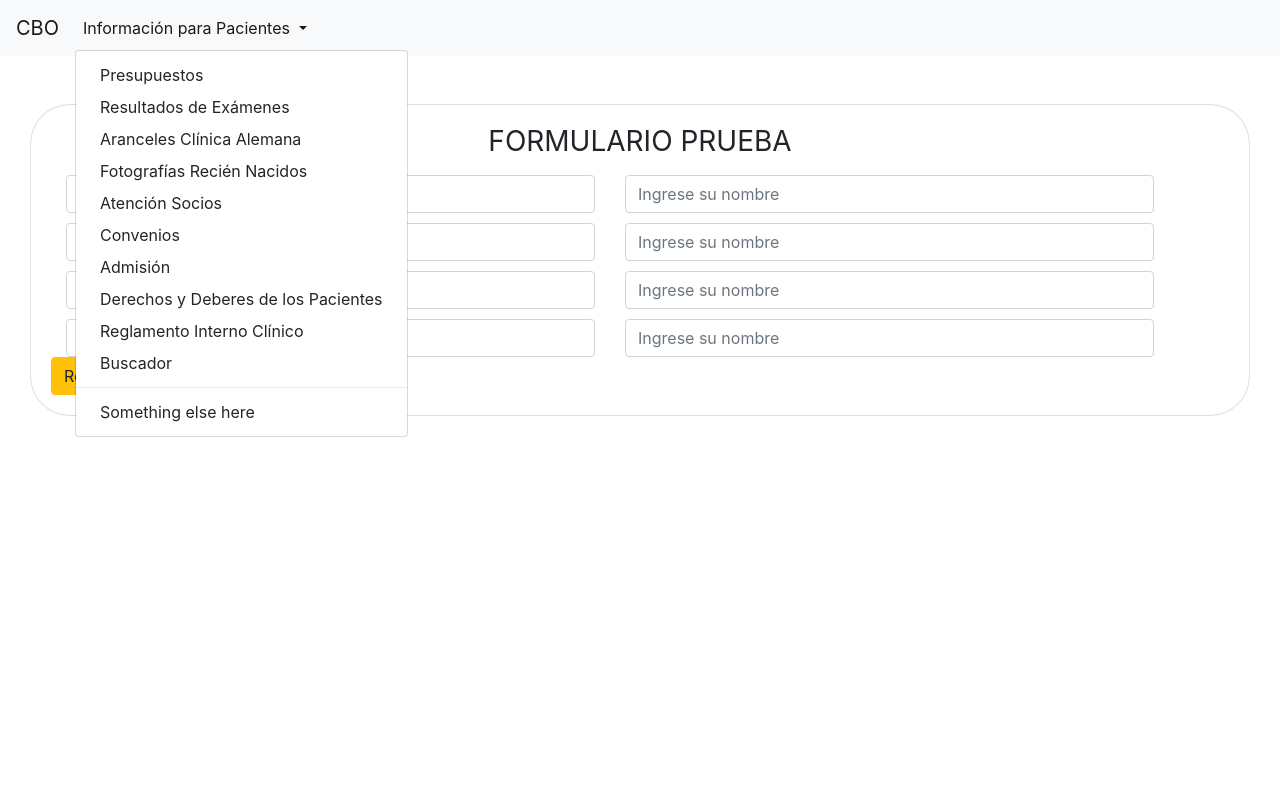
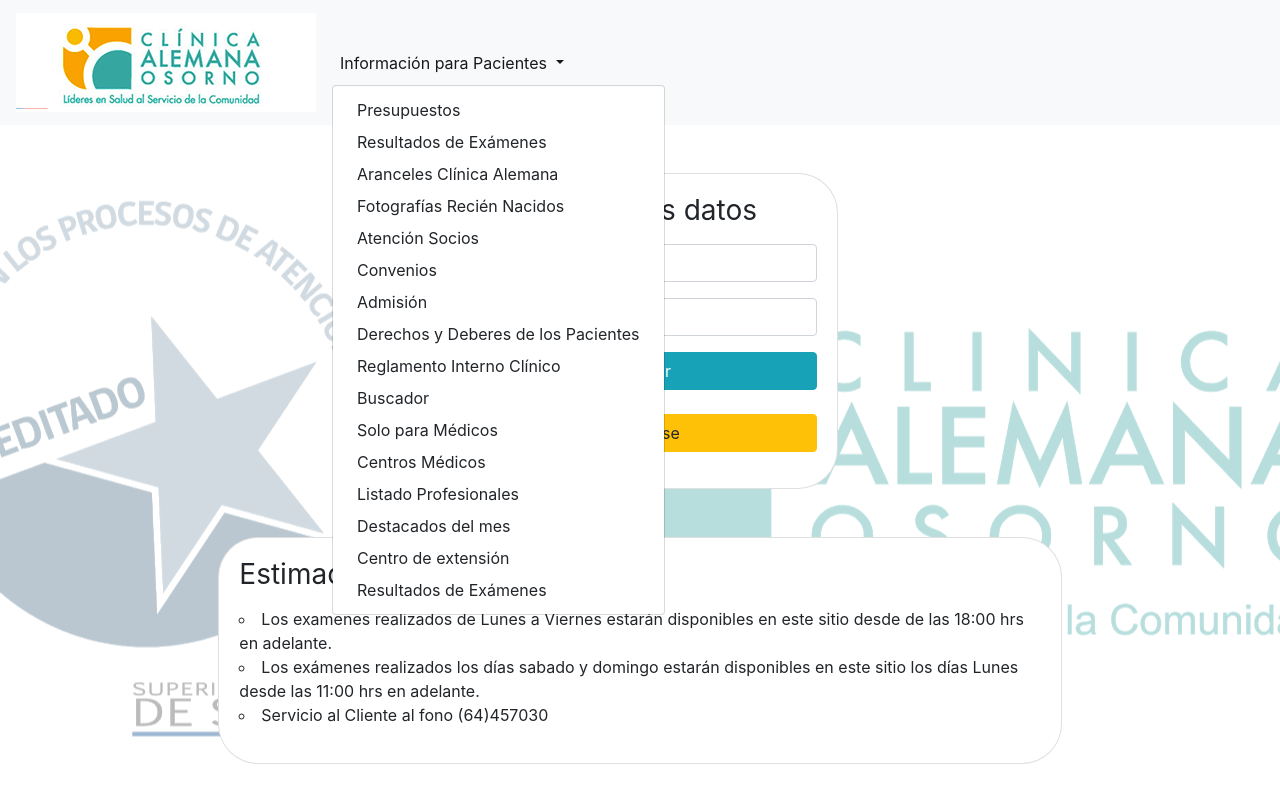
Before and after one commit to FelipeManosalva/CBO, an Angular app: page / in a window 1280 px wide. Both pictures are taken after a click on the button "Información para Pacientes". Shown: the top 802 px of the page. Built offline with nearby package versions, Linux system fonts and the light colour scheme.

Commit message:
navbar logo

```diff
--- a/src/app/app.component.html
+++ b/src/app/app.component.html
@@ -2,5 +2,5 @@
 <app-navbar-cbo></app-navbar-cbo
     >
 
-<app-grilla-prueba></app-grilla-prueba>
+<app-login></app-login>
 </div>
--- a/src/app/grilla/grilla-prueba/grilla-prueba.component.html
+++ b/src/app/grilla/grilla-prueba/grilla-prueba.component.html
@@ -6,7 +6,7 @@
   integrity='sha384-lZN37f5QGtY3VHgisS14W3ExzMWZxybE1SJSEsQp9S+oqd12jhcu+A56Ebc1zFSJ' crossorigin='anonymous'>
 </head>
 <body>
-<section id="registro" class="mb-5 mt-5">
+<section id="grilla" class="mb-5 mt-5">
   <div class="container">
     <div class="col-md-12 col-sm-12 col-md-12 mx-auto">
        <div class="card_login" id="bordes">
@@ -19,49 +19,47 @@
                <div class="row col-md-12">
                  <div class="row col-md-12">
                    <div class="col-md-6">
-                      <input [(ngModel)]="rutid" type="text" id="rut" name="rut" class="form-control" placeholder="Ingrese su dato3" required>
+                     <input [(ngModel)]="dato1id" type="text" id="dato1" name="dato1" class="form-control" placeholder="Ingrese su dato1" required>
                    </div>
                    <div class="col-md-6">
-                      <input [(ngModel)]="rutidsad" type="text" id="rutda" name="rut" class="form-control" placeholder="Ingrese su nombre" required>
+                     <input [(ngModel)]="dato2id" type="text" id="dato2" name="dato2" class="form-control" placeholder="Ingrese su dato2" required>
                    </div>
                  </div>
                  <br>
                  <br>
                  <div class="row col-md-12">
                    <div class="col-md-6">
-                      <input [(ngModel)]="rutid" type="text" id="rut" name="rut" class="form-control" placeholder="Ingrese su dato3" required>
+                     <input [(ngModel)]="dato3id" type="text" id="dato3" name="dato3" class="form-control" placeholder="Ingrese su dato3" required>
                    </div>
                  <div class="col-md-6">
-                    <input [(ngModel)]="rutidsad" type="text" id="rutda" name="rut" class="form-control" placeholder="Ingrese su nombre" required>
+                   <input [(ngModel)]="dato4id" type="text" id="dato4" name="dato4" class="form-control" placeholder="Ingrese su dato4" required>
                  </div>
                  </div>
                  <br>
                  <br>
                  <div class="row col-md-12">
                    <div class="col-md-6">
-                      <input [(ngModel)]="rutid" type="text" id="rut" name="rut" class="form-control" placeholder="Ingrese su dato3" required>
+                     <input [(ngModel)]="dato5id" type="text" id="dato5" name="dato5" class="form-control" placeholder="Ingrese su dato5" required>
                    </div>
                    <div class="col-md-6">
-                      <input [(ngModel)]="rutidsad" type="text" id="rutda" name="rut" class="form-control" placeholder="Ingrese su nombre" required>
+                     <input [(ngModel)]="dato6id" type="text" id="dato6" name="dato6" class="form-control" placeholder="Ingrese su dato6" required>
                    </div>
                  </div>
                  <br>
                  <br>
                  <div class="row col-md-12">
                    <div class="col-md-6">
-                      <input [(ngModel)]="rutid" type="text" id="rut" name="rut" class="form-control" placeholder="Ingrese su dato3" required>
+                     <input [(ngModel)]="dato7id" type="text" id="dato7" name="dato7" class="form-control" placeholder="Ingrese su dato7" required>
                    </div>
-
                  <div class="col-md-6">
-            <input [(ngModel)]="rutidsad" type="text" id="rutda" name="rut" class="form-control" placeholder="Ingrese su nombre" required>
+                   <input [(ngModel)]="dato8id" type="text" id="dato8" name="dato8" class="form-control" placeholder="Ingrese su dato8" required>
                  </div>
                  </div>
-
                  <br>
                  <div class="form-group" class="text-center">
-                  <button class="btn  btn-warning btn btn-block" >Registrar <i class='fas fa-user-plus'></i></button>
+                   <br>
+                  <button class="btn  btn-warning btn btn-block" >Botón <i class='fas fa-user-plus'></i></button>
                  </div>
-
                  <div>
                </div>
                </div>
@@ -70,7 +68,6 @@
          </div>
        </div>
     </div>
-
   </div>
 </section>
 </body>
--- a/src/app/navbar/navbar-cbo/navbar-cbo.component.html
+++ b/src/app/navbar/navbar-cbo/navbar-cbo.component.html
@@ -1,5 +1,5 @@
-<nav class="navbar navbar-expand-lg navbar-light bg-light">
-    <a class="navbar-brand" href="#">CBO</a>
+<nav class="navbar navbar-expand-lg navbar-light bg-light navbar-fixed-top" >
+    <a class="navbar-brand" href="www.clinicaalemanaosorno.cl/wps/index.php/en/"><img src="/assets/img/navbar.png"/> </a>
     <button class="navbar-toggler" type="button" data-toggle="collapse" data-target="#navbarSupportedContent" aria-controls="navbarSupportedContent" aria-expanded="false" aria-label="Toggle navigation">
       <span class="navbar-toggler-icon"></span>
     </button>
@@ -21,12 +21,18 @@
             <a class="dropdown-item" href="www.clinicaalemanaosorno.cl/wps/derechos.pdf">Derechos y Deberes de los Pacientes</a>
             <a class="dropdown-item" href="http://www.clinicaalemanaosorno.cl/reglamento.pdf">Reglamento Interno Clínico</a>
             <a class="dropdown-item" href="http://www.clinicaalemanaosorno.cl/wps/index.php/en/homepage/buscador.html">Buscador</a>
-            <div class="dropdown-divider"></div>
-            <a class="dropdown-item" href="#">Something else here</a>
+            <a class="dropdown-item" href="http://www.clinicaalemanaosorno.cl/wps/index.php/en/homepage/medicos_me.html">Solo para Médicos</a>
+            <a class="dropdown-item" href="#">Centros Médicos</a>
+            <a class="dropdown-item" href="#">Listado Profesionales</a>
+            <a class="dropdown-item" href="http://www.clinicaalemanaosorno.cl/wps/index.php/en/homepage/destacados-del-mes.html">Destacados del mes</a>
+            <a class="dropdown-item" href="http://www.clinicaalemanaosorno.cl/wps/index.php/en/quienes-somos-centro.html">Centro de extensión</a>
+            <a class="dropdown-item" href="#">Resultados de Exámenes</a>
+
+
+
           </div>
         </li>
 
       </ul>
-
     </div>
   </nav>
```
Also changed, not shown: src/assets/img/icono.jpg (added), src/assets/img/navbar.png (added). Lines whose indentation alone changed are shown as unchanged.
